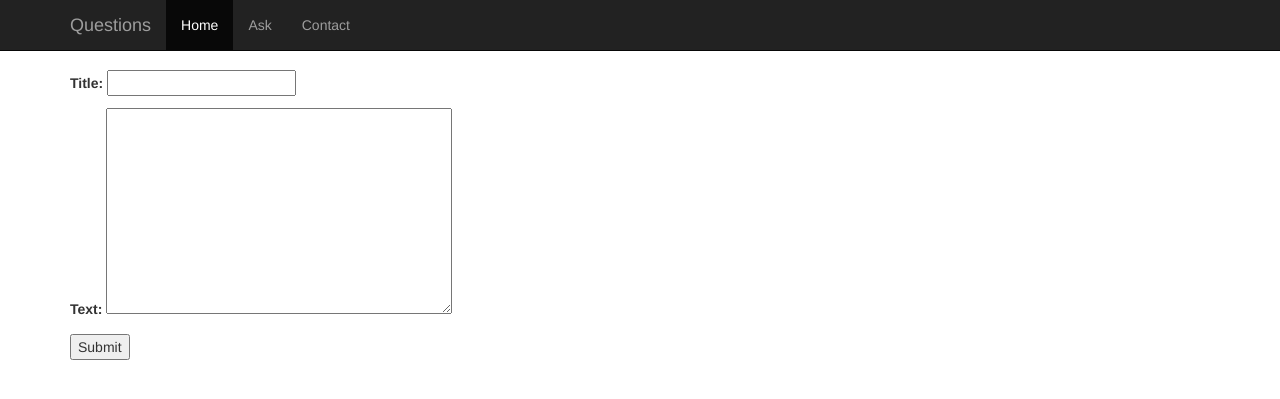
After one commit to m-murygin/stepik-web-dev, a Django app: template ask/qa/templates/qa/ask.html in a window 1280 px wide. The commit adds this page. Shown: the top 399 px of the page. Run offline with Django 3.2, Linux system fonts and the light colour scheme; the template is opened without the code that fills it: values that come from a table or form of the project are taken from there, others are empty; some libraries are stand-ins or nearby versions.

Commit message:
add question form and view

```diff
--- a/ask/ask/urls.py
+++ b/ask/ask/urls.py
@@ -15,7 +15,7 @@ Including another URLconf
 """
 from django.conf.urls import url
 from django.contrib import admin
-from qa.views import test, question_list, question_view, popular
+from qa.views import test, question_list, question_view, popular, ask_view
 
 urlpatterns = [
     url(r'^admin/', admin.site.urls),
@@ -23,8 +23,8 @@ urlpatterns = [
     url(r'^signup/', test),
     url(r'^question/(?P<question_id>[0-9]+)/$', question_view),
     url(r'^popular/$', popular),
+    url(r'^ask/$', ask_view),
     url(r'^$', question_list),
-    url(r'^ask/', test),
     url(r'^popular/', test),
     url(r'^new/', test),
     url(r'^$', test),
--- /dev/null
+++ b/ask/qa/forms.py
@@ -0,0 +1,22 @@
+# -*- coding: utf-8 -*-
+from __future__ import unicode_literals
+
+from django import forms
+from django.contrib.auth.models import User
+
+from qa.models import Question
+
+class AskForm(forms.Form):
+    title = forms.CharField(max_length=255, min_length=1)
+    text = forms.CharField(widget=forms.Textarea)
+
+    def save(self):
+        question = Question(**self.cleaned_data)
+        question.author = User.objects.first()
+        question.save()
+        return question
+
+
+class AnswerForm(forms.Form):
+    text = forms.CharField(widget=forms.Textarea)
+    question = forms.ModelChoiceField(Question.objects.all())
--- a/ask/qa/models.py
+++ b/ask/qa/models.py
@@ -21,6 +21,9 @@ class Question(models.Model):
     author = models.ForeignKey(User)
     likes = models.ManyToManyField(User, related_name='QuestionLikes')
 
+    def get_url(self):
+        return '/question/' + str(self.pk) + '/'
+
     def __str__(self):
         return self.title
 
--- /dev/null
+++ b/ask/qa/templates/qa/ask.html
@@ -0,0 +1,15 @@
+{% extends "layout.html" %}
+
+{% block content %}
+
+<div class="row">
+    <div class="col-sm-12" style="margin-top:20px">
+        <form action="/ask/" method="post">
+            {% csrf_token %}
+            {{ form.as_p }}
+            <input type="submit" value="Submit" />
+        </form>
+    </div>
+</div>
+
+{% endblock content %}
--- a/ask/templates/layout.html
+++ b/ask/templates/layout.html
@@ -30,10 +30,10 @@
             <div id="navbar" class="collapse navbar-collapse">
                 <ul class="nav navbar-nav">
                     <li class="active">
-                        <a href="#">Home</a>
+                        <a href="/">Home</a>
                     </li>
                     <li>
-                        <a href="#about">About</a>
+                        <a href="/ask/">Ask</a>
                     </li>
                     <li>
                         <a href="#contact">Contact</a>
```
Also changed, not shown: ask/qa/views.py (+15 -1 lines), 1 other file.
